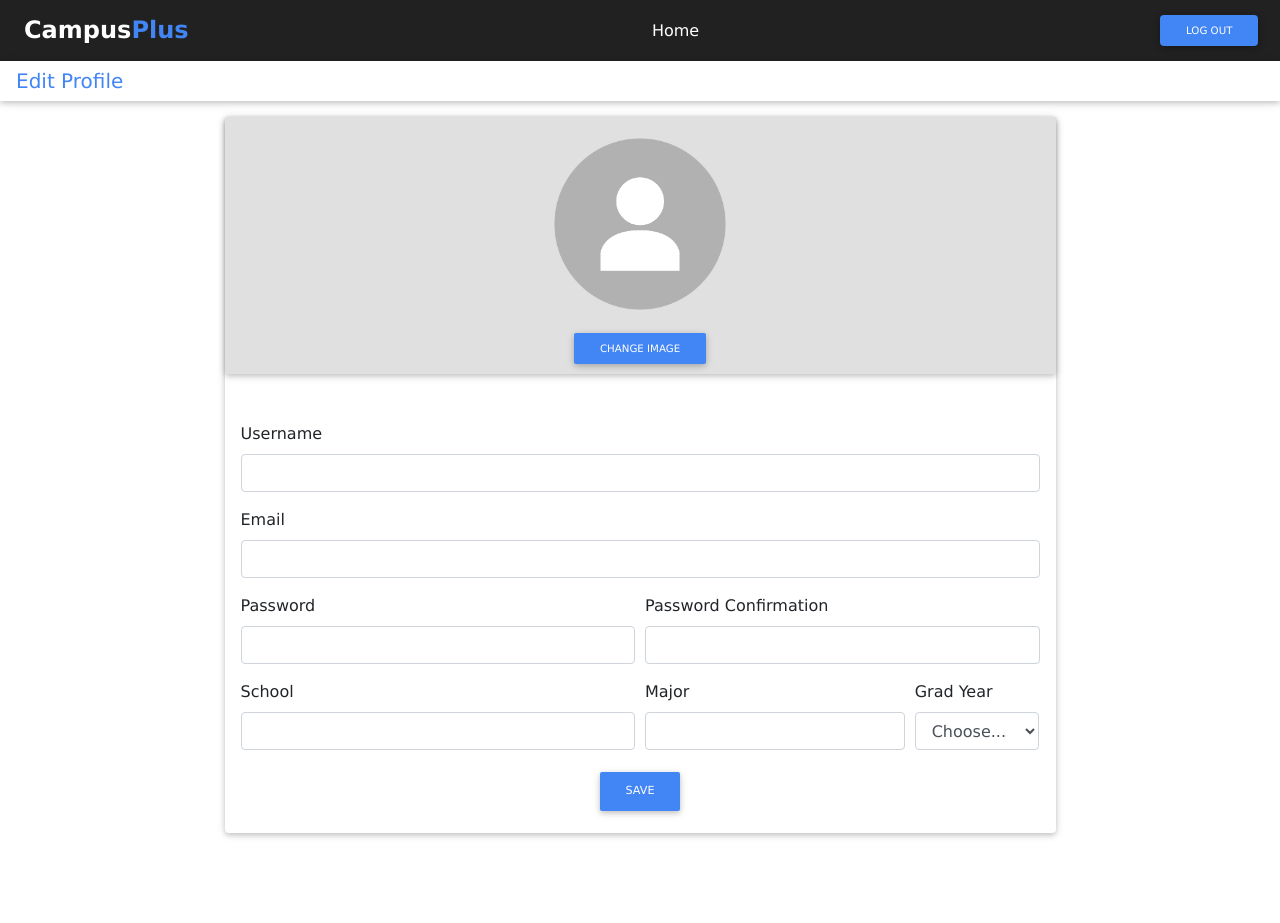
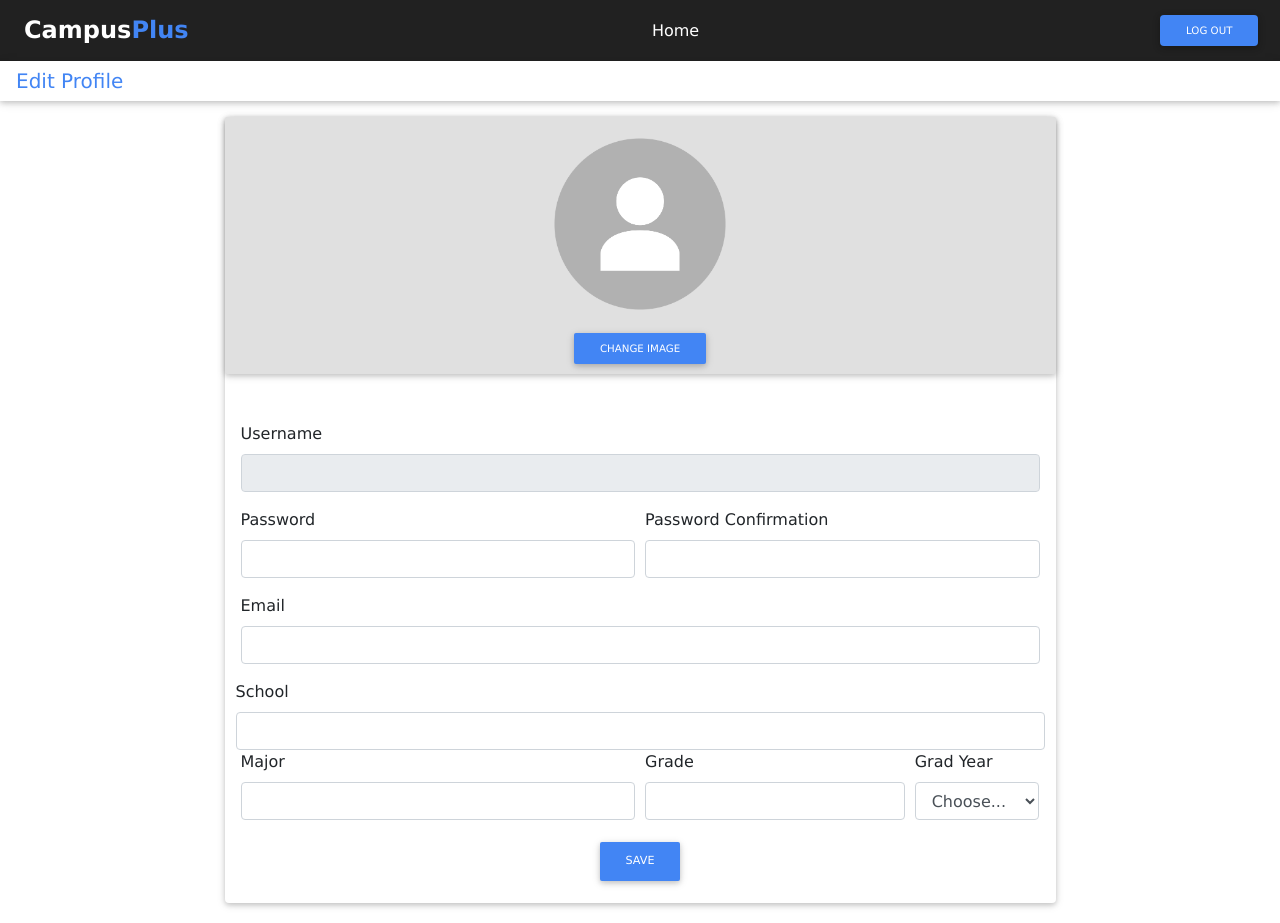
Before and after one commit to luisegarduno/CampusPlus, a React (Create React App) app in the folder frontend/: page /profile in a window 1280 px wide. Before the commit the page ends 853 px from the top, so only its background shows below. Built offline with nearby package versions, Linux system fonts and the light colour scheme; no server answers.

Commit message:
Edit Profile connected and working

```diff
--- a/frontend/src/Api/userRepository.js
+++ b/frontend/src/Api/userRepository.js
@@ -65,7 +65,7 @@ export class UserRepository {
     // PUT update username + password : http://localhost:8000/user/
     updateCreds(loginData){
         return new Promise((resolve,reject) =>{
-            axios.put(`${this.url}/user/`,loginData)
+            axios.put(`${this.url}/user/`, loginData)
                 .then(x => {
                     resolve(x.data);
                 })
--- a/frontend/src/app/Profile.jsx
+++ b/frontend/src/app/Profile.jsx
@@ -23,17 +23,18 @@ export class Profile extends React.Component {
             school: "",
             major: "",
             grade: "",
-            status: "",
-            gradDate: '2022-11-12',
+            gradYear: "",
+            status: ""
         };
 
         this.userData = new UserRepository();
-        //this.getUsername = this.getUsername.bind(this)
         this.getEmail = this.getEmail.bind(this)
         this.getPassword = this.getPassword.bind(this)
         this.getConfirmPassword = this.getConfirmPassword.bind(this)
+        this.getGrade = this.getGrade.bind(this)
         this.getSchool = this.getSchool.bind(this)
         this.getMajor = this.getMajor.bind(this)
+        this.getGradYear = this.getGradYear.bind(this)
         this.onUpdate = this.onUpdate.bind(this)
     };
 
@@ -49,10 +50,6 @@ export class Profile extends React.Component {
         })
         .catch(res => console.log(res));
     };
-
-    //getUsername(name){
-        //this.setState({username: name.target.value })
-    //};
 
     getEmail(emailAddress){
         this.setState({email : emailAddress.target.value })
@@ -74,6 +71,14 @@ export class Profile extends React.Component {
         this.setState({ major : major.target.value })
     }
 
+    getGrade(grade) {
+        this.setState({ grade: grade.target.value })
+    }
+
+    getGradYear(year){
+        this.setState({ gradYear : year.target.value })
+    }
+
 
     onUpdate(){
         const { password, confirmPassword } = this.state;
@@ -88,8 +93,6 @@ export class Profile extends React.Component {
         else{
             this.setState({ status : true })
 
-            let password = this.state.password;
-            password = sha256(password);
             // var loginData = {username : this.state.username, email : this.state.email, password: password, school : this.state.school, major: this.state.major}
 
             // Update username + password
@@ -100,15 +103,27 @@ export class Profile extends React.Component {
             var profileData = {grade: this.state.grade, school : this.state.school, major : this.state.major, gradDate : this.state.gradDate}
             this.userData.updateProfile(this.state.userID, profileData);
 
-            this.userData.updateEmail(this.state.userID, this.state.email);
-
         }
 
     };
 
     updateProf() {
         console.log("update");
-
+        console.log(this.state.username);
+        console.log(this.state.password);
+        if ((this.state.password !== "") && (this.state.password === this.state.confirmPassword)) {
+            let password = this.state.password;
+            password = sha256(password);
+            this.userData.updateCreds({ username: this.state.username, password: password });
+        } else if (this.state.password !== this.state.confirmPassword) {
+             alert("Passwords do not match");
+        }
+        if ((this.state.email !== "")) {
+            console.log(this.state.email);
+            this.userData.updateEmail(this.state.userID, { email: this.state.email });
+        }
+        console.log({ grade: this.state.grade, school : this.state.school, major : this.state.major, gradDate : this.state.gradDate });
+        this.userData.updateProfile(this.state.userID, { grade: this.state.grade, school: this.state.school, major: this.state.major, gradDate: this.state.gradYear });
     }
 
 
@@ -127,34 +142,38 @@ export class Profile extends React.Component {
                     <form className = "p-3">
                         <div className="form-group">
                             <label htmlFor="username">Username</label>
-                            <input type="text" className="form-control" id="username" placeholder=""/>
-                        </div>
-                        <div className="form-group">
-                            <label htmlFor="email">Email</label>
-                            <input type="text" className="form-control" id="email" onChange = {this.getEmail} placeholder=""/>
+                            <input type="text" className="form-control" id="username" value={this.state.username} readOnly/>
                         </div>
                         <div className="form-row">
                             <div className="form-group col-md-6">
                                 <label htmlFor="password">Password</label>
-                                <input type="password" className="form-control" id="password"/>
+                                <input type="password" className="form-control" id="password" onChange = {this.getPassword}/>
                             </div>
                             <div className="form-group col-md-6">
                                 <label htmlFor="confirmPassword">Password Confirmation</label>
-                                <input type="password" className="form-control" id="confirmPassword"/>
+                                <input type="password" className="form-control" id="confirmPassword" onChange = {this.getConfirmPassword}/>
                             </div>
+                        </div>
+                         <div className="form-group">
+                            <label htmlFor="email">Email</label>
+                            <input type="text" className="form-control" id="email" placeholder="" onChange = {this.getEmail}/>
+                        </div>
+                        <div className="form-row">
+                            <label htmlFor="inputSchool">School</label>
+                            <input type="text" className="form-control" id="inputSchool" onChange = {this.getSchool}/>
                         </div>
                         <div className="form-row">
                             <div className="form-group col-md-6">
-                                <label htmlFor="inputSchool">School</label>
-                                <input type="text" className="form-control" id="inputSchool"/>
+                                <label htmlFor="inputMajor">Major</label>
+                                <input type="text" className="form-control" id="inputMajor" onChange = {this.getMajor}/>
                             </div>
                             <div className="form-group col-md-4">
-                                <label htmlFor="inputMajor">Major</label>
-                                <input type="text" className="form-control" id="inputMajor"/>
+                                <label htmlFor="inputGrade">Grade</label>
+                                <input type="text" className="form-control" id="inputGrade" onChange = {this.getGrade}/>
                             </div>
                             <div className="form-group col-md-2">
                                 <label htmlFor="gradYear">Grad Year</label>
-                                <select id="gradYear" className="form-control">
+                                <select id="gradYear" className="form-control" onChange = {this.getGradYear}>
                                     <option defaultValue>Choose...</option>
                                     <option>2020</option>
                                     <option>2021</option>
@@ -164,7 +183,7 @@ export class Profile extends React.Component {
                             </div>
                         </div>
                         <div className = "text-center">
-                            <button type="button" className="btn btn-primary btn-md" onClick={this.updateProf()}>Save</button>
+                            <button type="button" className="btn btn-primary btn-md" onClick={() => this.updateProf()}>Save</button>
                         </div>
                     </form>
                 </div>
```
Also changed, not shown: 1 other file (tests, documents, lock files or other folders).
